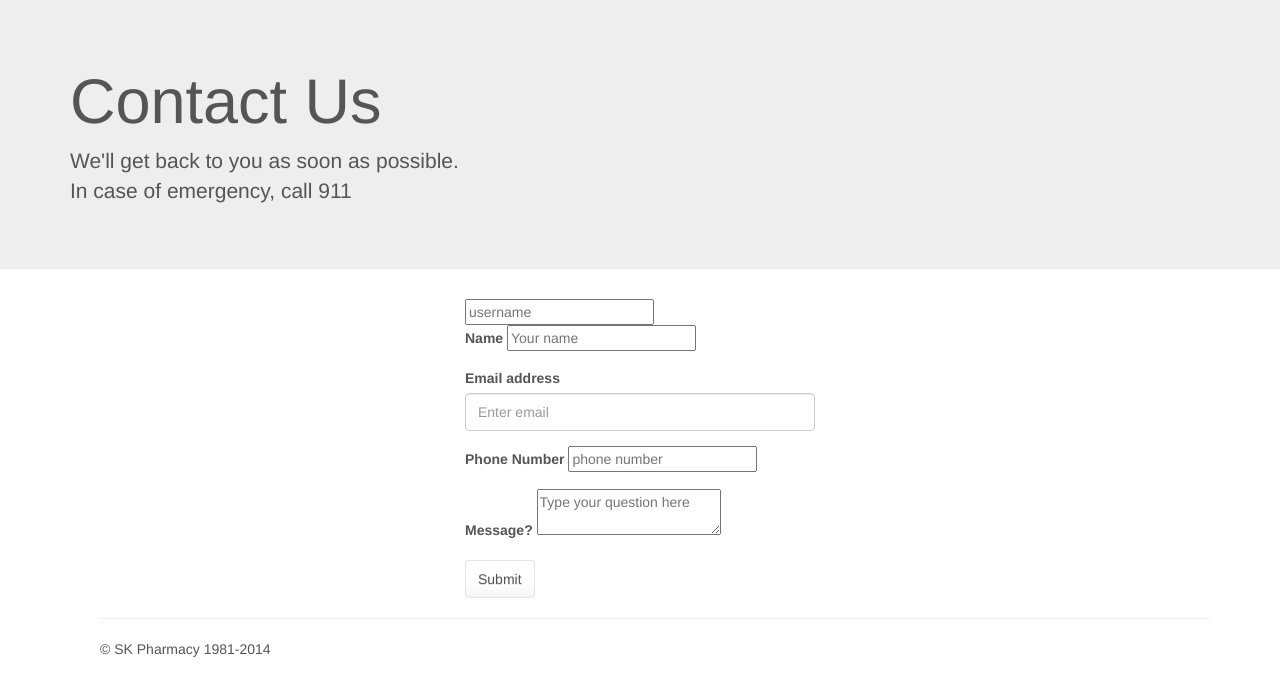
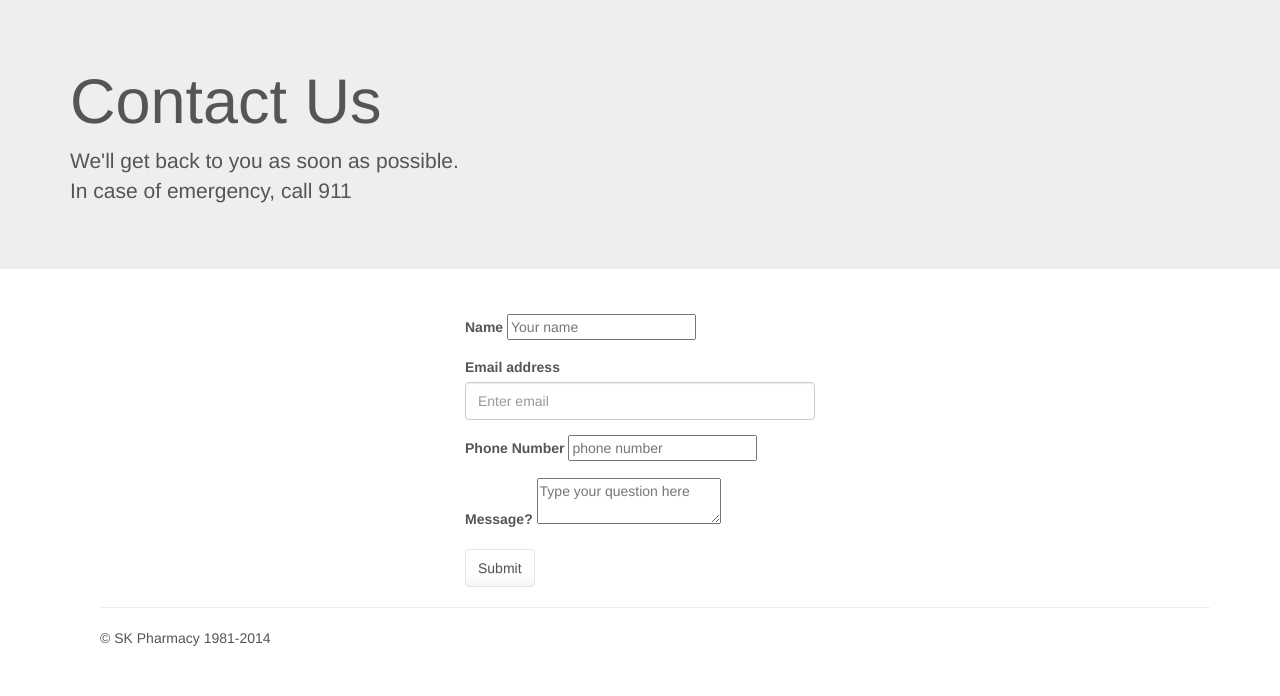
Before and after one commit to sameermanek/aurora-pharmacy, a PHP site: page /contact.php in a window 1280 px wide. Shown: the part 61-757 px from the top of the page. Run offline with PHP 8.4, Linux system fonts and the light colour scheme; some libraries are stand-ins or nearby versions.

Commit message:
formatting

```diff
--- a/contact.php
+++ b/contact.php
@@ -15,9 +15,11 @@ include_once "header.php";
   <div class="row-fluid">
     <div class="col-lg-4 col-lg-offset-4 centered">
         <form role="form">
-            <input type="text" id="username" placeholder="username">
+            <div class="form-group">
+            <input type="text" id="username" placeholder="username" hidden="true">
                 <?php //fake username input to help catch bots (rather than using captcha)
                 ?>
+            </div>
             <div class="form-group">
                 <label for="name">Name</label>
                 <input type="text" placeholder="Your name">
```
